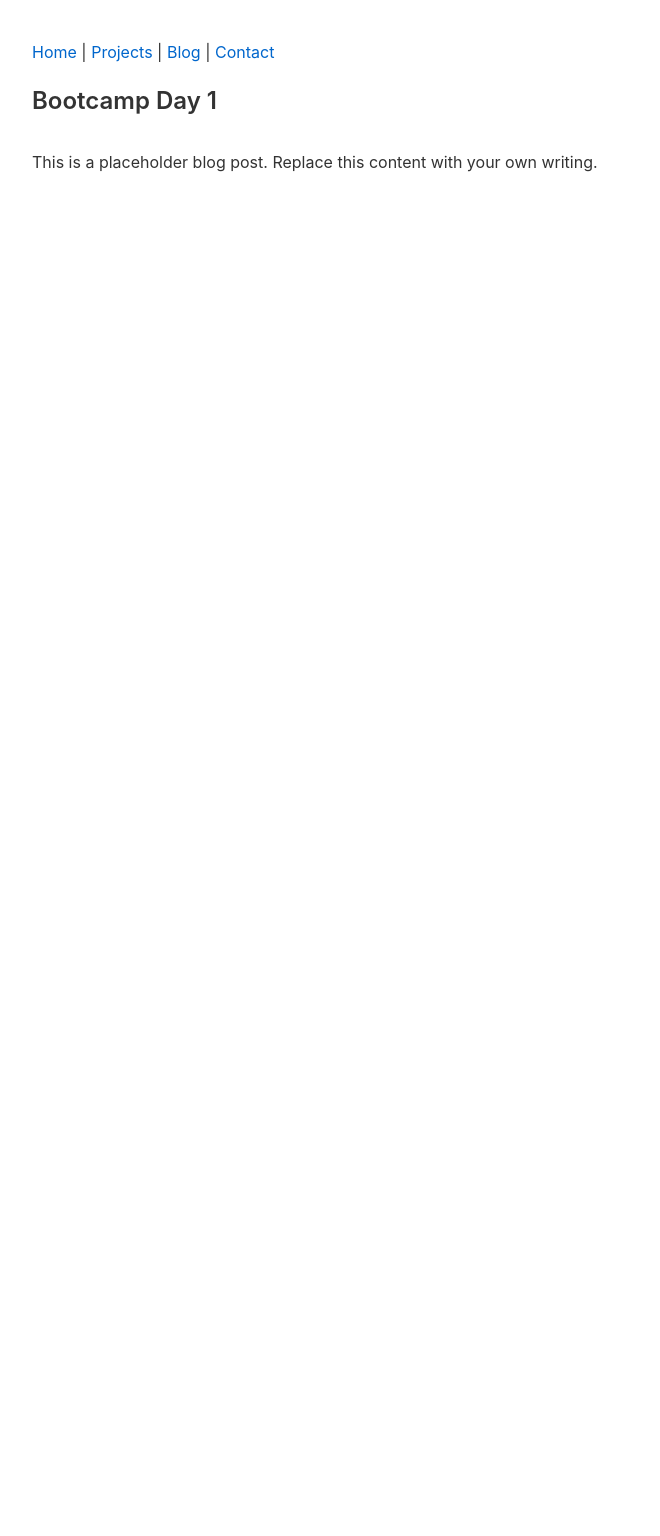
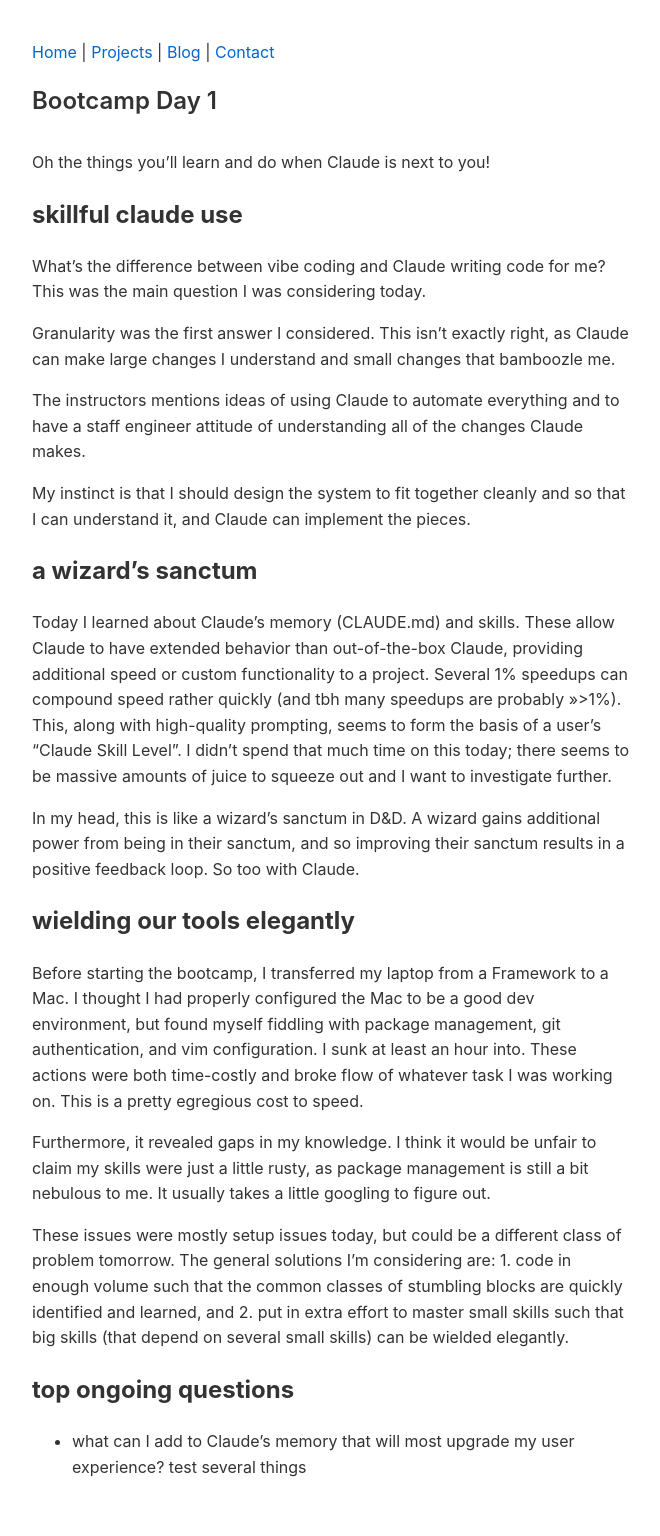
Before and after one commit to hoeksemaa/hoeksemaa.github.io, a Jekyll site: the page built from _posts/2026-02-02-first-post.md, in a window 1280 px wide. Shown: the whole page, without its empty margins (308-968 px from the left). Built offline with Jekyll 4.4.1, drawn with Linux system fonts in a browser that asks for light colours; before the commit the page ends 900 px from its top, so only the background shows below that.

Commit message:
blog poast

```diff
--- a/_posts/2026-02-02-first-post.md
+++ b/_posts/2026-02-02-first-post.md
@@ -1,9 +1,32 @@
 ---
 layout: default
-title: Bootcamp Day 1
+title: Oh the things you'll learn and do when Claude is next to you!
 date: 2026-02-02
 ---
 
 # Bootcamp Day 1
+Oh the things you'll learn and do when Claude is next to you!
 
-This is a placeholder blog post. Replace this content with your own writing.
+## skillful claude use
+What's the difference between vibe coding and Claude writing code for me? This was the main question I was considering today.
+
+Granularity was the first answer I considered. This isn't exactly right, as Claude can make large changes I understand and small changes that bamboozle me.
+
+The instructors mentions ideas of using Claude to automate everything and to have a staff engineer attitude of understanding all of the changes Claude makes.
+
+My instinct is that I should design the system to fit together cleanly and so that I can understand it, and Claude can implement the pieces.
+
+## a wizard's sanctum
+Today I learned about Claude's memory (CLAUDE.md) and skills. These allow Claude to have extended behavior than out-of-the-box Claude, providing additional speed or custom functionality to a project. Several 1% speedups can compound speed rather quickly (and tbh many speedups are probably >>>1%). This, along with high-quality prompting, seems to form the basis of a user's "Claude Skill Level". I didn't spend that much time on this today; there seems to be massive amounts of juice to squeeze out and I want to investigate further.
+
+In my head, this is like a wizard's sanctum in D&D. A wizard gains additional power from being in their sanctum, and so improving their sanctum results in a positive feedback loop. So too with Claude.
+
+## wielding our tools elegantly
+Before starting the bootcamp, I transferred my laptop from a Framework to a Mac. I thought I had properly configured the Mac to be a good dev environment, but found myself fiddling with package management, git authentication, and vim configuration. I sunk at least an hour into. These actions were both time-costly and broke flow of whatever task I was working on. This is a pretty egregious cost to speed.
+
+Furthermore, it revealed gaps in my knowledge. I think it would be unfair to claim my skills were just a little rusty, as package management is still a bit nebulous to me. It usually takes a little googling to figure out.
+
+These issues were mostly setup issues today, but could be a different class of problem tomorrow. The general solutions I'm considering are: 1. code in enough volume such that the common classes of stumbling blocks are quickly identified and learned, and 2. put in extra effort to master small skills such that big skills (that depend on several small skills) can be wielded elegantly.
+
+## top ongoing questions
+ - what can I add to Claude's memory that will most upgrade my user experience? test several things
```
